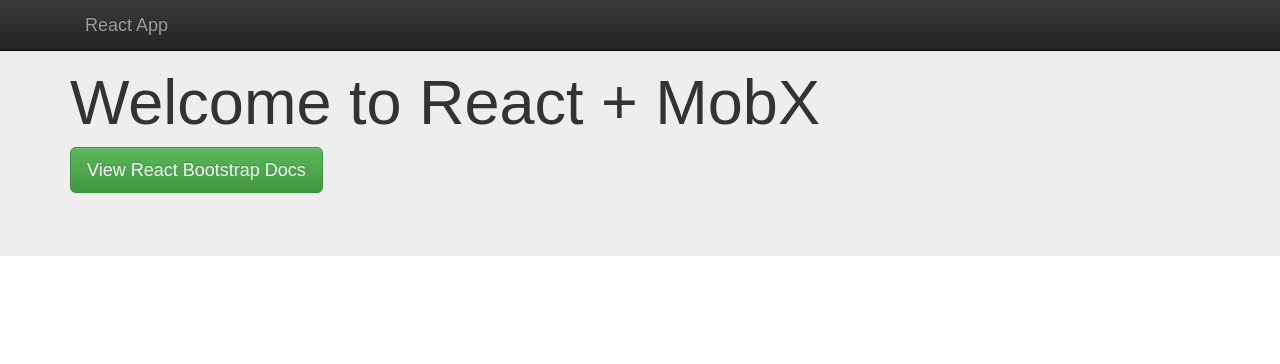
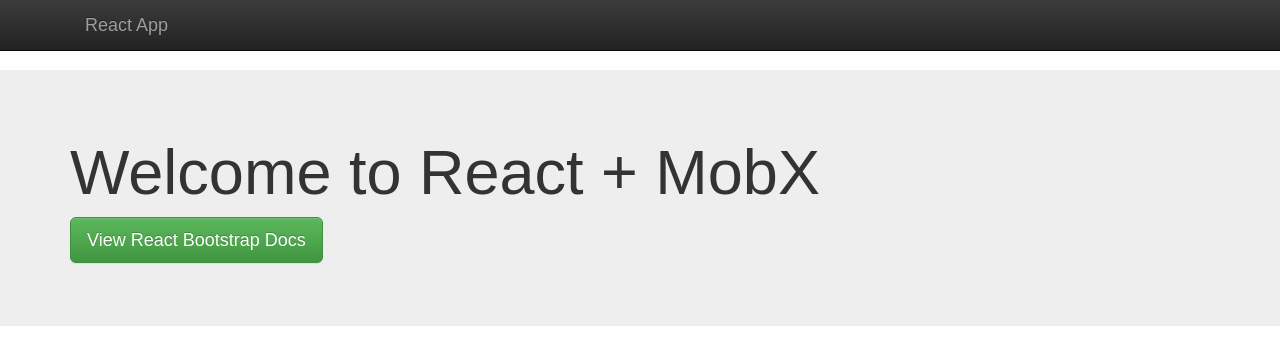
Before and after one commit to pachi/envolventecte, a React (Create React App) app: page / in a window 1280 px wide. Shown: the top 364 px of the page. Built offline with nearby package versions, Linux system fonts and the light colour scheme.

Commit message:
css: separa encabezado para no solapar con barra de navegación

```diff
--- a/src/index.css
+++ b/src/index.css
@@ -1,5 +1,6 @@
 body {
   margin: 0;
   padding: 0;
+  padding-top: 70px;            /* Separa body de navbar fixedtop*/
   font-family: sans-serif;
 }
```
